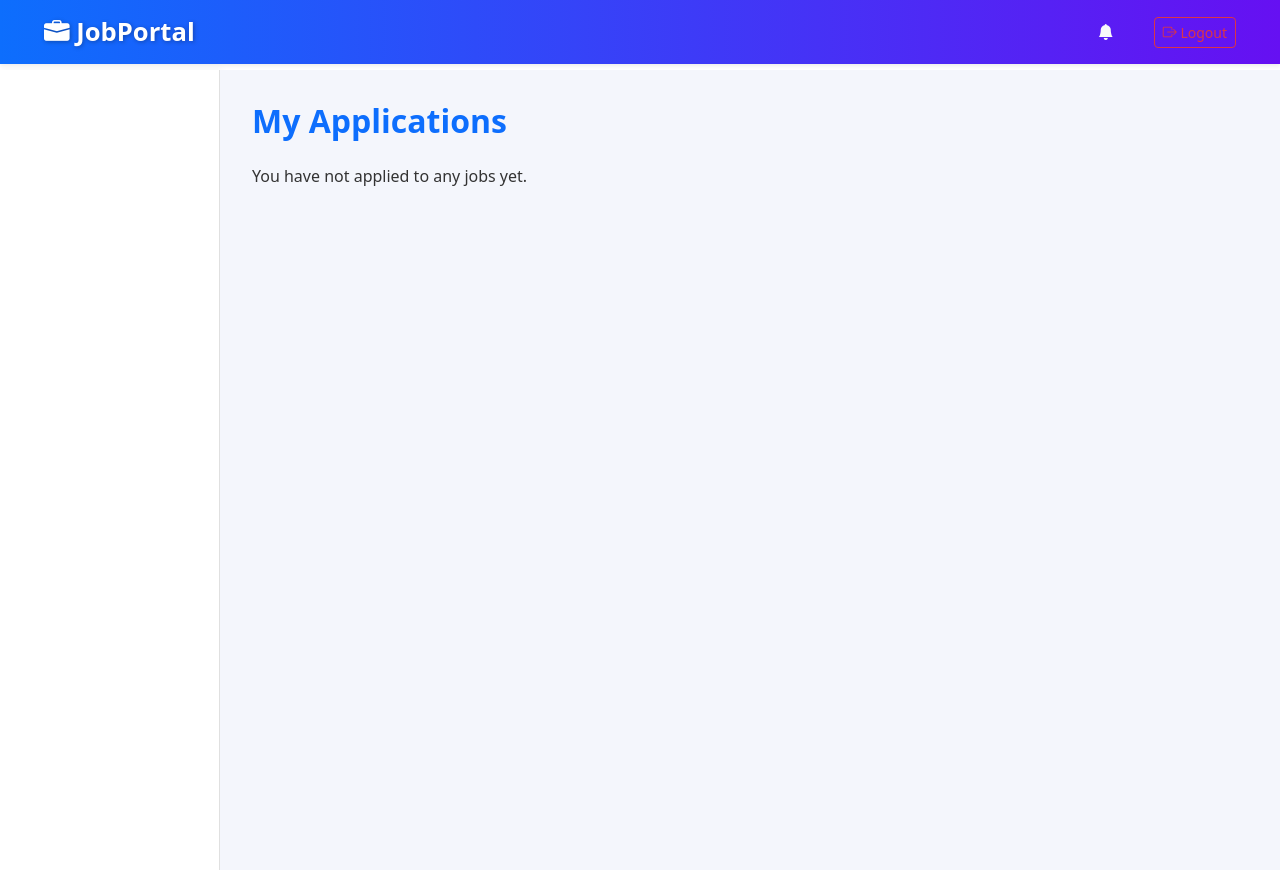
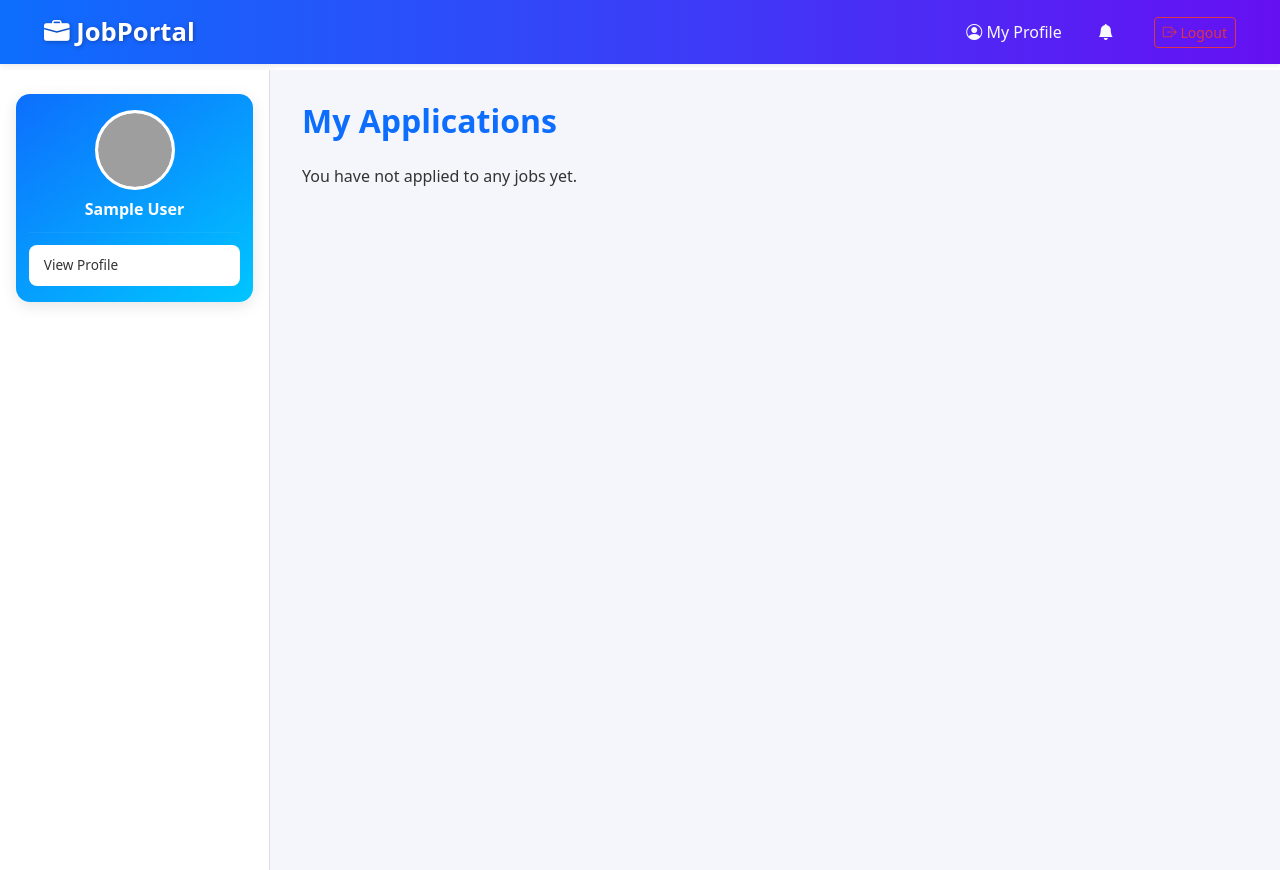
Before and after one commit to raghvendra221/job-portal, a Django app: page /account/dashboard/applications/ in a window 1280 px wide. Run offline with Django 5.2, Linux system fonts and the light colour scheme; the visitor is signed in with stand-in values (Sample User, id 1); data that the repository does not hold is empty; grey boxes are pictures that could not be loaded.

Commit message:
reset password

```diff
--- a/account/apps.py
+++ b/account/apps.py
@@ -4,3 +4,6 @@
 class AccountConfig(AppConfig):
     default_auto_field = 'django.db.models.BigAutoField'
     name = 'account'
+
+    def ready(self):
+        import account.signals
--- /dev/null
+++ b/account/signals.py
@@ -0,0 +1,12 @@
+
+from django.db.models.signals import post_save
+from django.dispatch import receiver
+from account.models import User, SeekerProfile, RecruiterProfile
+
+@receiver(post_save, sender=User)
+def create_user_profile(sender, instance, created, **kwargs):
+    if created:
+        if instance.is_seeker:
+            SeekerProfile.objects.create(user=instance)
+        elif instance.is_recruiter:
+            RecruiterProfile.objects.create(user=instance)
--- a/account/static/account/css/dashboard_base.css
+++ b/account/static/account/css/dashboard_base.css
@@ -62,7 +62,7 @@
 
 /* Sidebar */
 .sidebar {
-  width: 220px;
+  width: 270px;
   background: #fff;
   padding: 1.5rem 1rem;
   box-shadow: 2px 0 8px rgba(0,0,0,0.05);
@@ -216,3 +216,125 @@
   font-size: 0.65rem;
   padding: 0.3em 0.4em;
 }
+
+
+
+
+/* ===== Sidebar Profile Card ===== */
+.sidebar-profile {
+  background: linear-gradient(145deg, #0d6efd, #00c6ff);
+  border-radius: 14px;
+  padding: 1rem 0.8rem;
+  text-align: center;
+  color: white;
+  box-shadow: 0 4px 15px rgba(0,0,0,0.1);
+  margin-bottom: 1.5rem;
+  transition: all 0.3s ease;
+  width: 100%;
+    max-width: 250px; /* keeps proportions */
+  margin: 0 auto 1.5rem;
+}
+
+.sidebar-profile:hover {
+  transform: translateY(-3px);
+}
+
+/* Profile Image Wrapper */
+.sidebar-profile-avatar {
+  width: 80px;
+  height: 80px;
+  margin: 0 auto 0.6rem;
+  border-radius: 50%;
+  overflow: hidden;
+  border: 3px solid #fff;
+  display: flex;
+  justify-content: center;
+  align-items: center;
+  background: #fff;
+}
+
+/* Image Fix — Always Circle */
+.sidebar-profile-avatar img {
+  width: 100% !important;
+  height: 100% !important;
+  object-fit: cover !important;
+  border-radius: 50% !important;
+  display: block;
+}
+
+/* Info Section */
+.sidebar-profile-info h4 {
+  font-size: 1rem;
+  font-weight: 600;
+  margin-bottom: 2px;
+}
+
+.sidebar-profile-info .role {
+  font-size: 0.8rem;
+  opacity: 0.9;
+  margin-bottom: 0.5rem;
+}
+
+.sidebar-profile-btn {
+  display: inline-block;
+  margin-top: 0.3rem;
+  padding: 0.4rem 1rem;
+  font-size: 0.85rem;
+  background: #fff;
+  color: #007bff;
+  border-radius: 8px;
+  font-weight: 500;
+  text-decoration: none;
+  transition: all 0.3s ease;
+}
+
+.sidebar-profile-btn:hover {
+  background: #eaf3ff;
+  color: #0056b3;
+}
+
+
+/* ===== Sidebar Profile — Enhanced Details ===== */
+.sidebar-profile-info {
+  font-size: 0.9rem;
+}
+
+.sidebar-profile-info .location,
+.sidebar-profile-info .email,
+.sidebar-profile-info .extra {
+  margin: 0.3rem 0;
+  font-size: 0.85rem;
+  opacity: 0.9;
+}
+
+.sidebar-profile-info i {
+  margin-right: 6px;
+  font-size: 0.9rem;
+  color: #fff;
+  opacity: 0.9;
+}
+
+.sidebar-divider {
+  border: none;
+  border-top: 1px solid rgba(255,255,255,0.2);
+  margin: 0.8rem 0;
+}
+
+.sidebar-profile-info .extra strong {
+  font-weight: 600;
+  color: #fff;
+}
+
+.sidebar-profile-info .muted {
+  opacity: 0.7;
+  font-style: italic;
+}
+
+/* Subtle hover animation */
+.sidebar-profile:hover {
+  background: linear-gradient(145deg, #0069d9, #00bfff);
+}
+
+.sidebar-content {
+  padding: 1.2rem;
+}
--- a/account/templates/account/dashboard_base.html
+++ b/account/templates/account/dashboard_base.html
@@ -21,10 +21,18 @@
     <!-- ===== Navbar ===== -->
     <nav class="custom-navbar navbar navbar-expand-lg shadow-sm">
       <div class="container-fluid">
+        {% if user.is_recruiter %}
         <a class="navbar-brand" href="{% url 'recruiter-dashboard' %}"><i class="bi bi-briefcase-fill"></i> JobPortal</a>
+        {% else %}
+        <a class="navbar-brand" href="{% url 'seeker-dashboard' %}"><i class="bi bi-briefcase-fill"></i> JobPortal</a>
+        {% endif %}
+
         <button class="navbar-toggler" type="button" data-bs-toggle="collapse" data-bs-target="#navbarNav"><span class="navbar-toggler-icon"></span></button>
         <div class="collapse navbar-collapse justify-content-end" id="navbarNav">
           <ul class="navbar-nav align-items-center">
+             <li class="nav-item">
+            <a class="nav-link {% if request.resolver_match.url_name == 'profile' %}active{% endif %}" href="{% url 'profile' %}"><i class="bi bi-person-circle"></i> My Profile</a>
+          </li>
             {% if user.is_authenticated %}
               {% if user.is_recruiter %}
                 <li class="nav-item">
@@ -110,6 +118,48 @@
       <!-- Sidebar -->
       <aside class="sidebar">
         <ul class="sidebar-menu">
+          <!-- Sidebar Profile Card -->
+<div class="sidebar-profile">
+  <div class="sidebar-profile-avatar">
+    <img
+      src="{% if user.is_seeker and user.seekerprofile.profile_picture %}{{ user.seekerprofile.profile_picture.url }}
+           {% elif user.is_recruiter and user.recruiterprofile.profile_picture %}{{ user.recruiterprofile.profile_picture.url }}
+           {% else %}/static/images/default-avatar.png{% endif %}"
+      alt="Profile Picture">
+  </div>
+
+  <div class="sidebar-profile-info">
+    <h4>{{ user.get_full_name|default:user.name }}</h4>
+    <p class="role">
+      {% if user.is_seeker %}Job Seeker{% elif user.is_recruiter %}Recruiter{% endif %}
+    </p>
+
+    {% if user.city %}
+      <p class="location"><i class="bi bi-geo-alt"></i> {{ user.city }}</p>
+    {% endif %}
+
+    <hr class="sidebar-divider">
+
+    {% if user.is_seeker %}
+      {% if user.seekerprofile.skills %}
+        <p class="extra"><i class="bi bi-tools"></i> <strong>Skills:</strong> {{ user.seekerprofile.skills|truncatechars:35 }}</p>
+      {% else %}
+        <p class="extra muted">Add your skills</p>
+      {% endif %}
+    {% elif user.is_recruiter %}
+      {% if user.recruiterprofile.company_name %}
+        <p class="extra"><i class="bi bi-building"></i> <strong>Company:</strong> {{ user.recruiterprofile.company_name }}</p>
+      {% else %}
+        <p class="extra muted">Add company details</p>
+      {% endif %}
+    {% endif %}
+
+    <a href="{% url 'profile' %}" class="sidebar-profile-btn">View Profile</a>
+  </div>
+</div>
+
+
+
           {% if user.is_recruiter %}
             <li class="nav-item">
               <a class="nav-link {% if request.resolver_match.url_name == 'recruiter-dashboard' %}active{% endif %}" href="{% url 'recruiter-dashboard' %}"><i class="bi bi-speedometer2"></i> Dashboard</a>
--- a/account/urls.py
+++ b/account/urls.py
@@ -1,5 +1,5 @@
 from django.urls import path
-from account.views import login_view,seeker_signup_view,recruiter_signup_view,logout_view,home,activate_account,seeker_dashboard_view,apply_job,my_applications,mark_all_read,resend_activation_email,password_reset
+from account.views import login_view,seeker_signup_view,recruiter_signup_view,logout_view,home,activate_account,seeker_dashboard_view,apply_job,my_applications,mark_all_read,resend_activation_email,password_reset,password_reset_confirm,profile_view
 urlpatterns = [
     path('',home,name='home' ),
     path('login/',login_view,name='login' ),
@@ -13,4 +13,6 @@
     path('notifications/mark_all_read/', mark_all_read, name='mark_all_read'),
     path('resend-activation/', resend_activation_email, name='resend-activation'),
     path('password_reset/',password_reset,name='password-reset'),
+    path('confirm/password_reset/<str:uidb64>/<str:token>/',password_reset_confirm,name='password-reset-confirm'),
+    path('profile/',profile_view,name='profile' ),
 ]
--- a/account/utils.py
+++ b/account/utils.py
@@ -1,3 +1,4 @@
+import threading
 from django.core.mail import EmailMultiAlternatives
 from django.contrib.sites.shortcuts import get_current_site
 from django.template.loader import render_to_string
@@ -18,4 +19,5 @@
          to= [to_email],
          )
     email.attach_alternative(html_content, 'text/html')
-    email.send()
+     # ✅ Run email sending in a separate thread
+    threading.Thread(target=email.send).start()
--- a/account/views.py
+++ b/account/views.py
@@ -2,9 +2,10 @@
 from django.contrib import messages
 from django.contrib.auth import login, authenticate, logout
 from django.contrib.auth.decorators import login_required
-from account.forms import SeekerSignUpForm, RecruiterSignUpForm, LoginForm, PasswordResetForm
+from account.forms import SeekerSignUpForm, RecruiterSignUpForm, LoginForm, PasswordResetForm, SeekerProfileForm, RecruiterProfileForm
+from account.models import User, SeekerProfile, RecruiterProfile
+from django.contrib.auth.forms import SetPasswordForm
 from application.forms import ApplicationForm
-from account.models import User
 from application.models import Notification
 from django.utils.http import urlsafe_base64_encode, urlsafe_base64_decode
 from django.utils.encoding import force_bytes, force_str
@@ -76,7 +77,7 @@
                 template_name="account/activation_email.html",
                 context={
                     "user": user,
-                    "activation_link": activation_url,
+                    "activation_url": activation_url,
                 },
                 to_email=user.email,
             )
@@ -128,7 +129,8 @@
 
             uidb64 = urlsafe_base64_encode(force_bytes(user.pk))
             token = default_token_generator.make_token(user)
-            activation_link = reverse('activate', kwargs={'uidb64': uidb64, 'token': token})
+            activation_link = reverse(
+                'activate', kwargs={'uidb64': uidb64, 'token': token})
             activation_url = f'{settings.SITE_DOMAIN}{activation_link}'
 
             send_custom_email(
@@ -163,8 +165,8 @@
             absolute_reset_url=f"{req.build_absolute_uri(reset_url)}"
             send_custom_email(
                 subject="Password Reset Request",
-                template_name="account/pass_reset.html",
-                context={"user": user, "activation_url": absolute_reset_url},
+                template_name="account/reset_pass_email.html",
+                context={"user": user, "reset_url": absolute_reset_url},
                 to_email=user.email,
             )
             messages.success(req,'We have sent you a password rest link.Please check your email.')
@@ -173,6 +175,30 @@
     else:
         form=PasswordResetForm()
     return render(req,'account/pass_reset.html',{'form':form})
+
+def password_reset_confirm(req,uidb64,token):
+    try:
+        uid =force_str(urlsafe_base64_decode(uidb64))
+        user =User.objects.get(pk=uid)
+        if not default_token_generator.check_token(user,token):
+            messages.error(req,('This link has expired or is invalid'))
+            return redirect('password-reset')
+        if req.method == "POST":
+            form = SetPasswordForm(user,req.POST)
+            if form.is_valid():
+                form.save()
+            # Here you would normally set the user's new password
+                messages.success(req,'Your password has been successfully reser')
+                return redirect('login')  # redirect to a success page
+
+        else:
+            form = SetPasswordForm(user)
+        return render(req,'account/pass_reset_confirmation.html',{'form':form,'uidb64':uidb64,'token':token})
+
+
+    except(TypeError,ValueError,OverflowError,User.DoesNotExist):
+        messages.error(req,'An error ocuured.Please try again later.')
+        return redirect('password-reset')
 
 
 
@@ -291,3 +317,37 @@
 def mark_all_read(request):
     Notification.objects.filter(recruiter=request.user, is_read=False).update(is_read=True)
     return redirect('recruiter-dashboard')
+
+
+
+# Profile View and Edit
+
+@login_required
+def profile_view(request):
+    user = request.user
+
+    if user.is_seeker:
+        profile,created = SeekerProfile.objects.get_or_create(user=user)
+        form_class = SeekerProfileForm
+    elif user.is_recruiter:
+        profile,created= RecruiterProfile.objects.get_or_create(user=user)
+        form_class = RecruiterProfileForm
+    else:
+        messages.error(request, "Profile is not available for this account.")
+        return redirect('dashboard')
+
+    if request.method == 'POST':
+        form = form_class(request.POST, request.FILES, instance=profile)
+        if form.is_valid():
+            form.save()
+            messages.success(request, "Profile saved successfully.")
+            return redirect('profile')
+        else:
+            messages.error(request, "Please fix the errors below.")
+    else:
+        form = form_class(instance=profile)
+
+
+    return render(request, 'account/profile.html', {
+        'form': form, 'user': user,
+    })
```
Also changed, not shown: account/forms.py (+29 -1 lines), account/models.py (+33 -0 lines), account/templates/account/pass_reset.html (+12 -13 lines), account/templates/account/pass_reset_confirmation.html (+51 -56 lines), account/templates/account/profile.html (added, +249 -0 lines), account/migrations/0004_alter_user_is_active_alter_user_is_seeker_and_more.py (added), account/static/account/css/style.css (line endings or trailing spaces).
